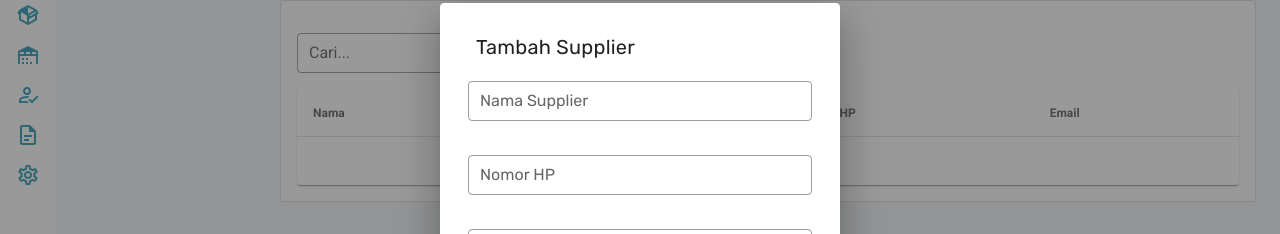
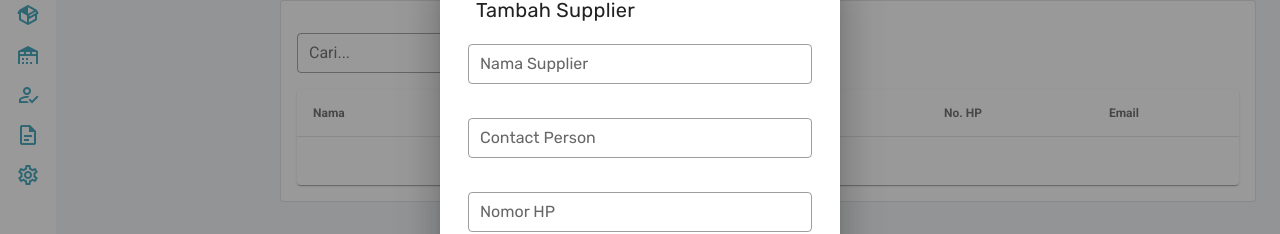
Before and after one commit to Nurhiman20/pos-app, a Vue app: page /inventaris/supplier in a window 1280 px wide. Both pictures are taken after a click on the button "TAMBAH SUPPLIER". Shown: the part 159-393 px from the top of the page. Built offline with nearby package versions, Linux system fonts and the light colour scheme; what vue-html-to-paper would draw is missing.

Commit message:
feat(Supplier): Add contact person

```diff
--- a/src/views/Inventaris/components/EditSupplier.vue
+++ b/src/views/Inventaris/components/EditSupplier.vue
@@ -20,6 +20,16 @@
                 class="mb-0 mt-2 px-4"
               ></v-text-field>
             </ValidationProvider>
+            <ValidationProvider v-slot="{ errors }" name="Contact person" rules="required">
+              <v-text-field
+                :error-messages="errors"
+                v-model="selectedSupplier.contact_person"
+                label="Contact Person"
+                outlined
+                dense
+                class="mb-0 mt-2 px-4"
+              ></v-text-field>
+            </ValidationProvider>
             <ValidationProvider v-slot="{ errors }" name="Nomor HP" rules="integer">
               <v-text-field
                 :error-messages="errors"
@@ -30,11 +40,11 @@
                 class="mb-0 mt-2 px-4"
               ></v-text-field>
             </ValidationProvider>
-            <ValidationProvider v-slot="{ errors }" name="Email supplier" rules="email">
+            <ValidationProvider v-slot="{ errors }" name="Email" rules="email">
               <v-text-field
                 :error-messages="errors"
                 v-model="selectedSupplier.email"
-                label="Email Supplier"
+                label="Email"
                 outlined
                 dense
                 class="mb-0 mt-2 px-4"
--- a/src/views/Inventaris/components/TambahSupplier.vue
+++ b/src/views/Inventaris/components/TambahSupplier.vue
@@ -15,6 +15,16 @@
                 class="mb-0 mt-2 px-4"
               ></v-text-field>
             </ValidationProvider>
+            <ValidationProvider v-slot="{ errors }" name="Contact person" rules="required">
+              <v-text-field
+                :error-messages="errors"
+                v-model="contactPerson"
+                label="Contact Person"
+                outlined
+                dense
+                class="mb-0 mt-2 px-4"
+              ></v-text-field>
+            </ValidationProvider>
             <ValidationProvider v-slot="{ errors }" name="Nomor HP" rules="integer">
               <v-text-field
                 :error-messages="errors"
@@ -25,7 +35,7 @@
                 class="mb-0 mt-2 px-4"
               ></v-text-field>
             </ValidationProvider>
-            <ValidationProvider v-slot="{ errors }" name="Email supplier" rules="email">
+            <ValidationProvider v-slot="{ errors }" name="Email" rules="email">
               <v-text-field
                 :error-messages="errors"
                 v-model="emailSupplier"
@@ -65,6 +75,7 @@ export default {
   data() {
     return {
       nameSupplier: null,
+      contactPerson: null,
       phoneNumber: null,
       emailSupplier: null,
       addressSupplier: null
@@ -83,6 +94,7 @@ export default {
       let dataForm = {
         id: this.randomId(),
         name: this.nameSupplier,
+        contact_person: this.contactPerson,
         phone_number: this.phoneNumber,
         email: this.emailSupplier,
         address: this.addressSupplier
--- a/src/views/Inventaris/views/Supplier.vue
+++ b/src/views/Inventaris/views/Supplier.vue
@@ -101,6 +101,7 @@ export default {
       headers: [
         { text: 'Nama', value: 'name', sortable: true },
         { text: 'Alamat', value: 'address', sortable: false },
+        { text: 'Contact Person', value: 'contact_person', sortable: false },
         { text: 'No. HP', value: 'phone_number', sortable: false },
         { text: 'Email', value: 'email', sortable: false }
       ],
@@ -108,6 +109,7 @@ export default {
         ID: 'id',
         Nama: 'name',
         Alamat: 'address',
+        'Contact Person': 'contact_person',
         'No. HP': 'phone_number',
         Email: 'email'
       },
```
